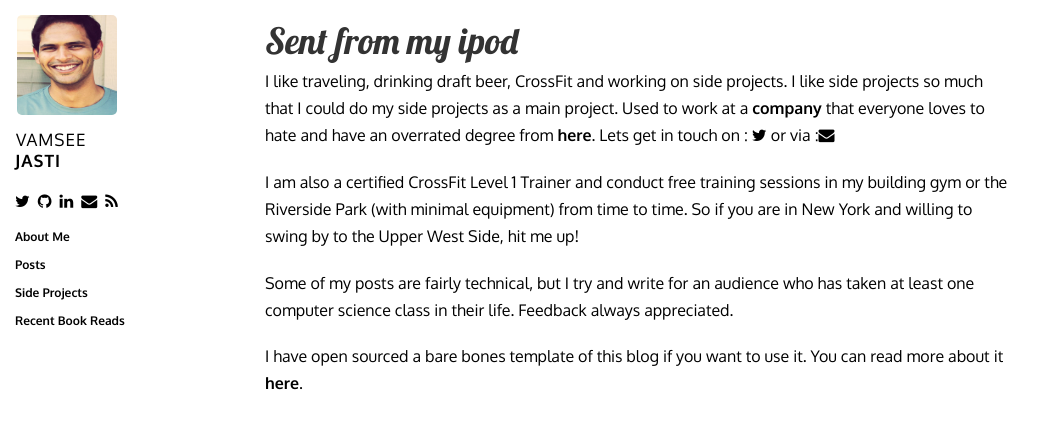
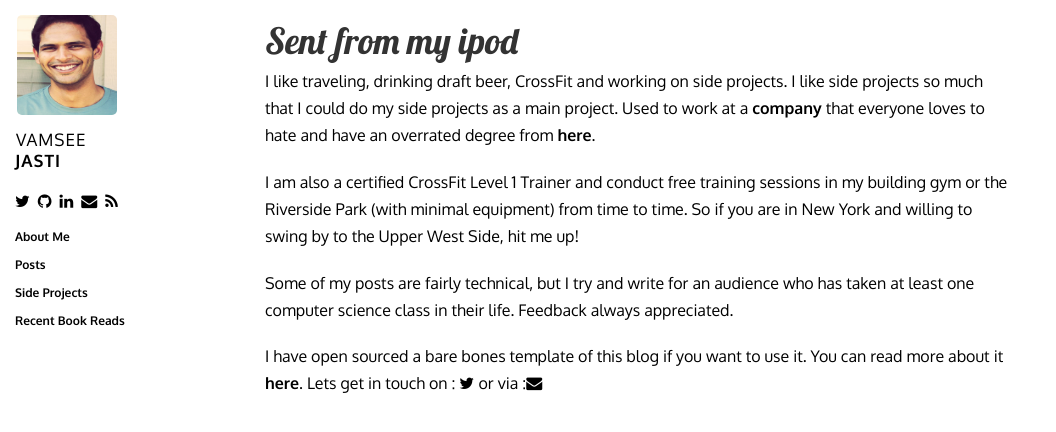
Before and after one commit to jasti/jasti.github.io, a Jekyll site: the page built from about.html, in a window 1280 px wide. Shown: the top 432 px of the page, without its empty margins (0-1056 px from the left). Built offline with Jekyll 4.4.1, drawn with Linux system fonts in a browser that asks for light colours; nearby versions of some CDN libraries; Markdown is read by kramdown in place of the engine named in the settings.

Commit message:
fix broken links

```diff
--- a/_posts/2014-06-15-meditate.markdown
+++ b/_posts/2014-06-15-meditate.markdown
@@ -11,7 +11,7 @@
 How many times have you decided on working on a side project or cleaning up your apartment, but ended up watching YouTube videos instead? It takes immense amount of discipline to stick to doing something after deciding to do it. Sometimes this discipline can come in the form of deadlines enforced by external circumstances.
 
 Meditation creates an environment that establishes the hierarchy of control between you and your mind. By stilling your mind and focusing on your breath, you are training your mind to listen you. When time comes for decisions and actions, the training enables you to do what you really should be doing. No more excuses for not going to the gym or not eating healthy or not developing yourself personally.
-I have a simple technique for meditation. Count from 1 to 8 in one long exhale and count back from 8 to 1 in one long inhale. Repeat this for the duration of your meditation. The counting can be Mississippi-fully, if it helps you :). If you occupy your mind to count while you breathe, it is impossible to think of anything else. It's a simple way to occupy your mind to do what you want it to do.
+I have a simple technique for meditation. Count from 1 to 8 in one long exhale and count back from 8 to 1 in one long inhale. Repeat this for the duration of your meditation. The counting can be mississippi-fully, if it helps you :). If you occupy your mind to count while you breathe, it is impossible to think of anything else. It's a simple way to occupy your mind to do what you want it to do.
 
 I am nowhere close to being able to fully control my mind, but after meditating for a couple of months now, I am more disciplined than I used to be. Maybe it is just "placebo," but it is a placebo that works. I suggest starting small. My fiancé and I meditate every night for 7 minutes before going to bed. It is amazing how hard it is to stay idle without doing anything for such a short period. It reminds us every day how easily your mind can own you. I have a long way to go but doing this consistently over the last couple of months has made a world of difference. I look forward to the journey.
 
--- a/about.html
+++ b/about.html
@@ -9,7 +9,7 @@
   <p>
        I like traveling, drinking draft beer, CrossFit and working on side projects. I like side projects so much that I could do my side projects as a main project.
        Used to work at a <a href="http://gs.com"> company</a> that everyone loves to hate and have an overrated degree from <a href="http://en.wikipedia.org/wiki/New_York_University_Stern_School_of_Business"> here</a>.
-       Lets get in touch on : <a href="https://twitter.com/{{ site.twitter }}" target="_blank"> <i class="icon icon-twitter"></i> </a> or via :<a href="mailto:vamseej@gmail.com?Subject=Hi%20from%20the%20blog" target="_top"><i class="icon icon-envelope"></i></a>
+
   </p>
 
   <p>
@@ -20,4 +20,7 @@
   </p>
   <p>I have open sourced a bare bones template of this blog if you want to use it. You can read more about it <a href ="http://vamseejasti.com/posts/blog/">here</a>.
 
+Lets get in touch on : <a href="https://twitter.com/{{ site.twitter }}" target="_blank"> <i class="icon icon-twitter"></i> </a> or via :<a href="mailto:vamseej@gmail.com?Subject=Hi%20from%20the%20blog" target="_top"><i class="icon icon-envelope"></i></a>
+
+
 </section>
--- a/projects.html
+++ b/projects.html
@@ -42,7 +42,7 @@
 
 <p> A stripped out Jekyll template of my site which allows anyone to fork, clone, customize and host their own blogging site on Github.</p>
 
-You can find the source to the project  <a href ="https://github.com/jasti/stout">here</a> or choose to read about it <a href ="http://vamseejasti.com/posts/Blog">here</a>.
+You can find the source to the project  <a href ="https://github.com/jasti/stout">here</a> or choose to read about it <a href ="http://vamseejasti.com/posts/blog">here</a>.
 <center>
 <img src="/images/projects/homeshot.png"/>
 </center>
```
